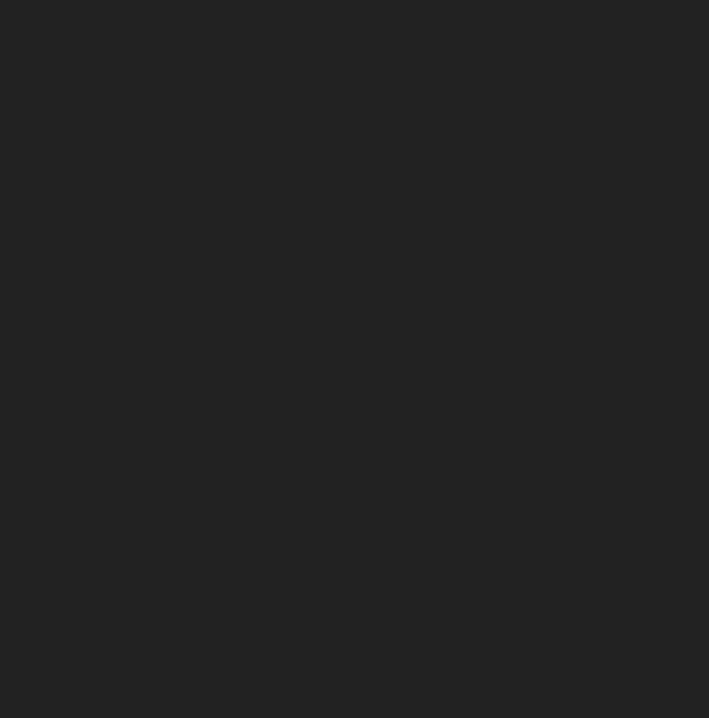
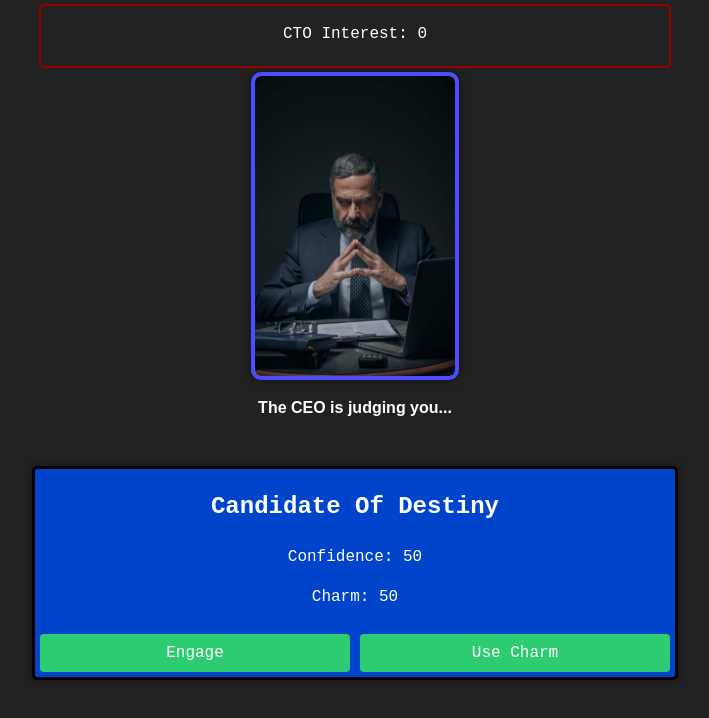
Before and after one commit to Joshsilas/InterviewQuest, a React (Vite) app: page /CeoLevel in a window 1280 px wide. Before the commit this address had no page. Shown: the top 718 px of the page, without its empty margins (285-994 px from the left). Built offline with nearby package versions, Linux system fonts and the light colour scheme.

Commit message:
ok routes set up and ceo just needs changing

```diff
--- a/src/App.jsx
+++ b/src/App.jsx
@@ -7,6 +7,8 @@ import RecruiterLevel from "./Components/RecruiterLevel/index.jsx";
 import FailedInterview from "./Components/FailedInterview/index.jsx";
 import IntroToCto from "./Components/IntroToCto/index.jsx";
 import CtoLevel from "./Components/CtoLevel/index.jsx";
+import IntroToCeo from "./Components/IntroToCeo/index.jsx";
+import CeoLevel from "./Components/CeoLevel/index.jsx";
 
 function App() {
 
@@ -20,6 +22,8 @@ function App() {
                 <Route path="/failedInterview/" element={<FailedInterview/>} />
                 <Route path="/IntroToCto/" element={<IntroToCto/>} />
                 <Route path="/CtoLevel/" element={<CtoLevel/>} />
+                <Route path="/IntroToCeo/" element={<IntroToCeo/>} />
+                <Route path="/CeoLevel/" element={<CeoLevel/>} />
                 </Routes>
              </BrowserRouter>
     </>
--- /dev/null
+++ b/src/Components/CeoLevel/index.jsx
@@ -0,0 +1,192 @@
+import React, { useEffect, useState } from 'react';
+import Player from "../Player/index.jsx";
+import Boss from "../Boss/index.jsx";
+import './CeoLevel.css';
+import {useNavigate} from "react-router-dom";
+
+const CeoLevel = () => {
+    const navigate = useNavigate();
+    const [bossInterest, setBossInterest] = useState(0);
+    const [playerHealth, setPlayerHealth] = useState(50);
+    const [charm, setCharm] = useState(50);
+    const [isBossAttacking, setIsBossAttacking] = useState(false);
+    const [selectedSkill, setSelectedSkill] = useState(null);
+    const [selectedPower, setSelectedPower] = useState(null);
+    const [powerText, setPowerText] = useState("");
+    const charmSkills = [
+        { name: 'Bug Squashing - 3 Charm', description: 'You know how to debug that. Raise interest by 30' },
+        { name: 'In-Depth Technical Explanation - 4 charm', description: 'Provide an in-depth explanation of a technical concept. Raise interest by 40' },
+        { name: 'Complex Algorithm - 10 charm', description: "Bodmas, loops, recursion, data structures, and optimization techniques. You've got this . Raise interest by 80" },
+        { name: 'Boost your confidence - 3 charm', description: 'Boost your confidence and leave a lasting impression. Heal your confidence 15' },
+    ];
+    const powers = ['shouts Fizz Buzz at you', 'asks why you did it in React', "says you've missed a semi colon", 'affirms with a thoughtful nod', 'just shakes their head'];
+    const [errorMessage, setErrorMessage] = useState("");
+
+    useEffect(() => {
+        if (playerHealth === 0) {
+            badInterview();
+        }
+        if (bossInterest >= 500) {
+            goodInterview();
+        }
+    }, [playerHealth, bossInterest]);
+
+    const handlePlayerAttack = () => {
+        setBossInterest((prevInterest) => Math.min(500, prevInterest + 20));
+
+        setTimeout(() => {
+            setIsBossAttacking((prevIsBossAttacking) => !prevIsBossAttacking);
+        }, 500);
+    }
+
+    const handleUseSkill = (selectedSkill) => {
+        if (selectedSkill.name.includes('charm') && charm === 0) {
+            setErrorMessage('Not enough charm to use this skill!');
+            setTimeout(() => {
+                setErrorMessage("");
+            }, 1000);
+            return;
+        }
+        switch (selectedSkill.name) {
+            case 'Bug Squashing - 3 Charm':
+                if (charm >= 3) {
+                    setCharm((prevCharm) => Math.max(0, prevCharm - 3));
+                    setBossInterest((prevInterest) => Math.min(500, prevInterest + 30));
+                } else {
+                    setIsBossAttacking(false);
+                    setErrorMessage('Not enough charm to use this skill!');
+                    setTimeout(() => {
+                        setErrorMessage("");
+                    }, 1000)
+                    return;
+                }
+                break;
+            case 'In-Depth Technical Explanation - 4 charm':
+                if (charm >= 4) {
+                    setCharm((prevCharm) => Math.max(0, prevCharm - 4));
+                    setBossInterest((prevInterest) => Math.min(500, prevInterest + 40));
+                } else {
+                    setIsBossAttacking(false);
+                    setErrorMessage('Not enough charm to use this skill!');
+                    setTimeout(() => {
+                        setErrorMessage("");
+                    }, 1000)
+                    return;
+                }
+                break;
+            case 'Complex Algorithm - 10 charm':
+                if (charm >= 10) {
+                    setCharm((prevCharm) => Math.max(0, prevCharm - 10));
+                    setBossInterest((prevInterest) => Math.min(500, prevInterest + 80));
+                } else {
+                    setIsBossAttacking(false);
+                    setErrorMessage('Not enough charm to use this skill!');
+                    setTimeout(() => {
+                        setErrorMessage("");
+                    }, 1000)
+                    return;
+                }
+                break;
+            case 'Boost your confidence - 3 charm':
+                if (charm >= 3) {
+                    setCharm((prevCharm) => Math.max(0, prevCharm - 3));
+                    setPlayerHealth((prevHealth) => Math.max(0, prevHealth + 15));
+                } else {
+                    setIsBossAttacking(false);
+                    setErrorMessage('Not enough charm to use this skill!');
+                    setTimeout(() => {
+                        setErrorMessage("");
+                    }, 1000)
+                    return;
+                }
+                break;
+            default:
+        } setTimeout(() => {
+            setIsBossAttacking((prevIsBossAttacking) => !prevIsBossAttacking);
+
+        }, 1000);
+        setErrorMessage("");
+    };
+
+    const handleBossPowerUsed = () => {
+        const randomPower = powers[Math.floor(Math.random() * powers.length)];
+        setSelectedPower(randomPower);
+
+        switch (randomPower) {
+            case 'shouts Fizz Buzz at you':
+                setPlayerHealth((prevHealth) => Math.max(0, prevHealth - 4));
+                setPowerText("You've lost 4 confidence");
+                break;
+            case 'asks why you did it in React':
+                setPlayerHealth((prevHealth) => Math.max(0, prevHealth - 8));
+                setPowerText("You've lost 8 confidence");
+                break;
+            case "says you've missed a semi colon" :
+                setPlayerHealth((prevHealth) => Math.max(0, prevHealth - 2));
+                setPowerText("You've lost 2 confidence");
+                break;
+            case 'affirms with a thoughtful nod':
+                setPlayerHealth((prevHealth) => Math.max(0, prevHealth + 4));
+                setPowerText("You've gained 4 confidence");
+                break;
+            case 'just shakes their head':
+                setPlayerHealth((prevHealth) => Math.max(0, prevHealth - 6));
+                setPowerText("You've lost 6 confidence");
+                break;
+            default:
+                break;
+        }
+
+        setTimeout(() => {
+            setIsBossAttacking(false);
+        }, 3000);
+    };
+
+    const goodInterview = () => {
+        setIsBossAttacking(false);
+        setTimeout(() => {
+            navigate("/IntroToCeo/");
+        }, 2000);
+    };
+
+
+    const badInterview = () => {
+        setTimeout(() => {
+            navigate("/failedInterview/");
+        }, 2000);
+    };
+
+    useEffect(() => {
+        if (isBossAttacking) {
+            handleBossPowerUsed();
+        }
+    }, [isBossAttacking]);
+
+    return (
+        <>
+            <Boss bossName={"CTO Interest:"} bossInterest={bossInterest} maxInterest={500} />
+            <div className="recruiterLevel">
+                <img className="bossImage" src="/src/assets/ceo.jpg" />
+            </div>
+            <div className="boss-powers-layout">
+                {isBossAttacking ? null : <p className="boss-powers">The CEO is judging you...</p>}
+                {errorMessage && <p className="boss-powers">{errorMessage}</p>}
+                {isBossAttacking && <p className="boss-powers">The CEO {selectedPower}</p>}
+                {isBossAttacking && <p className="boss-powers">{powerText}</p>}
+            </div>
+            <Player
+                playerName="Candidate Of Destiny"
+                onAttack={handlePlayerAttack}
+                onUseSkill={handleUseSkill}
+                health={playerHealth}
+                charm={charm}
+                isBossAttacking={isBossAttacking}
+                charmSkills={charmSkills}
+                selectedSkill={selectedSkill}
+                setSelectedSkill={setSelectedSkill}
+            />
+        </>
+    );
+};
+
+export default CeoLevel;
--- /dev/null
+++ b/src/Components/IntroToCeo/index.jsx
@@ -0,0 +1,27 @@
+import React, { useEffect } from 'react';
+import { useNavigate } from 'react-router-dom';
+
+const IntroToCeo = () => {
+    const navigate = useNavigate();
+
+    useEffect(() => {
+        const timer = setTimeout(() => {
+            navigate("/CeoLevel/");
+        }, 10000);
+        return () => clearTimeout(timer);
+    }, [navigate]);
+
+    return (
+        <div>
+            <p>You Passed the first stage</p>
+            <p>Your now a strong candidate</p>
+            <p>Your now having a technical interview, time to change up your charm</p>
+            <p>Engagement plus 5</p>
+            <p>Confidence plus 20</p>
+            <p>Charm plus 20</p>
+
+        </div>
+    );
+};
+
+export default IntroToCeo;
```
Also changed, not shown: src/Components/CeoLevel/CeoLevel.css (added).
